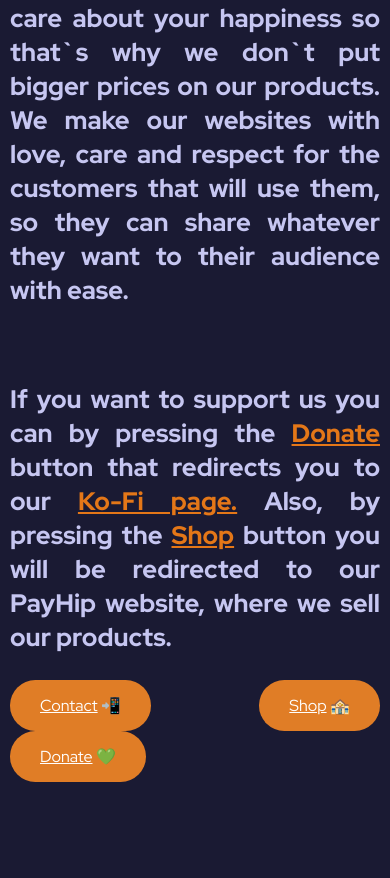
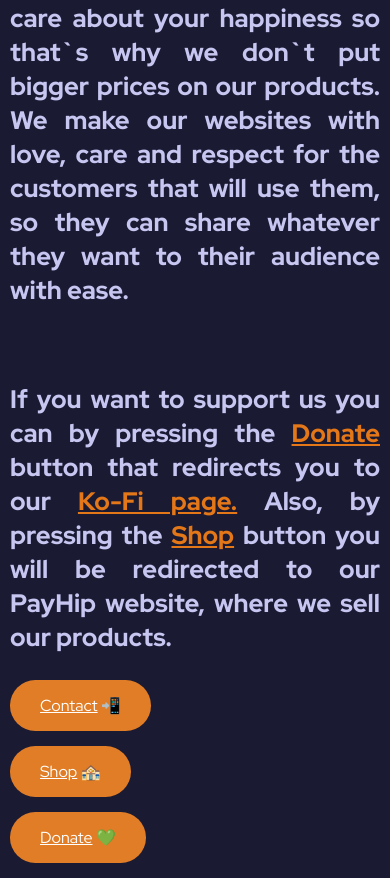
Before and after one commit to dxv1dtech/wsdev, a plain HTML site: page index.html in a window 390 px wide. Shown: the part 197-1075 px from the top of the page. Before the commit the page ends 979 px from the top, so only its background shows below. Drawn offline with Linux system fonts and the light colour scheme.

Commit message:
Update index.css

```diff
--- a/index.css
+++ b/index.css
@@ -81,6 +81,12 @@ body {
         margin-bottom: 10px;
         display: block;
     }
+
+    .content-container button{
+        display: flex;
+        flex-direction: column;
+        margin-bottom: 15px;
+    }
 }
 
 @media (min-width: 769px){
```
